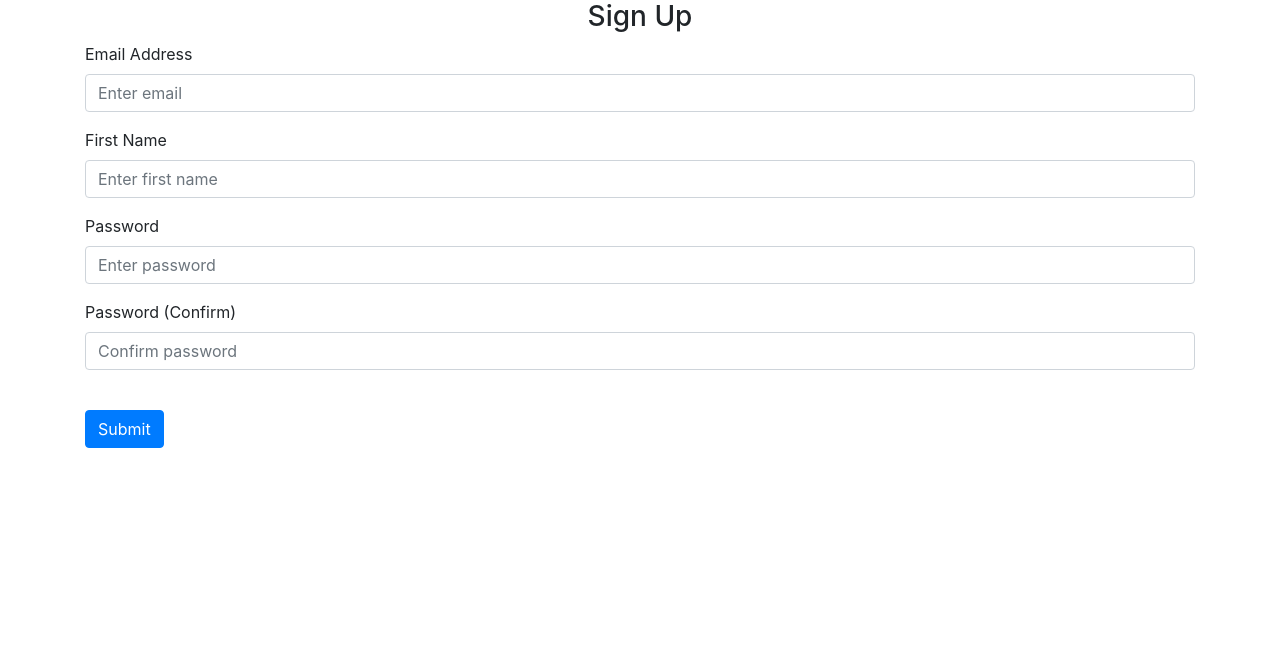
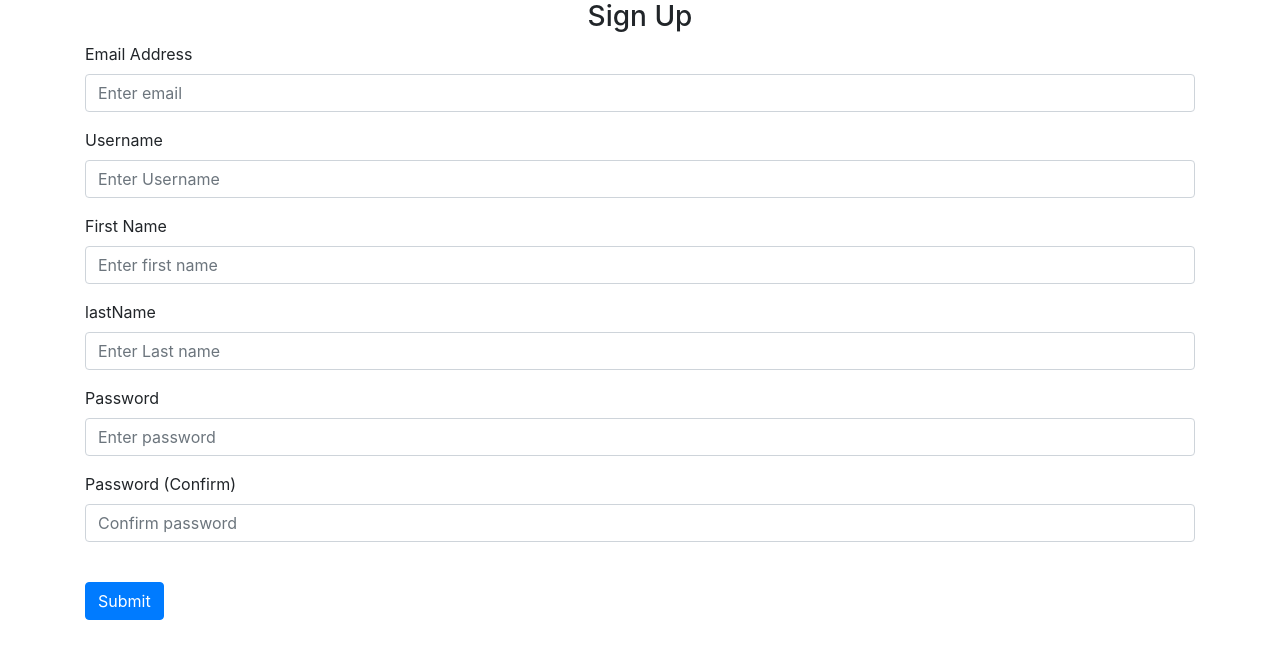
Before and after one commit to eddiephelanfortyfive/RestartedMiniProjectBlock3, a Flask app: page /sign-up in a window 1280 px wide. Shown: the part 56-715 px from the top of the page. Run offline with Flask 3, Linux system fonts and the light colour scheme; some libraries are stand-ins or nearby versions.

Commit message:
added different user types and changed the homepage for each.

```diff
--- a/Website/Templates/sign_up.html
+++ b/Website/Templates/sign_up.html
@@ -12,6 +12,16 @@
                     placeholder="Enter email">
         </div>
 
+        <div class="form-group">
+            <label for="username">Username</label>
+            <input
+                    type="text"
+                    class="form-control"
+                    id="username"
+                    name="username"
+                    placeholder="Enter Username">
+        </div>
+
     <div class="form-group">
             <label for="firstName">First Name</label>
             <input
@@ -20,6 +30,16 @@
                     id="firstName"
                     name="firstName"
                     placeholder="Enter first name">
+        </div>
+
+         <div class="form-group">
+            <label for="lastName">lastName</label>
+            <input
+                    type="text"
+                    class="form-control"
+                    id="lastName"
+                    name="lastName"
+                    placeholder="Enter Last name">
         </div>
 
     <div class="form-group">
--- a/Website/__init__.py
+++ b/Website/__init__.py
@@ -45,7 +45,7 @@ def create_database(app):
     with app.app_context():
         if not path.exists('Website/' + DB_NAME):
             # next line allows you to delete database and start fresh
-            # db.drop_all()
+            db.drop_all()
             db.create_all()
             # prints out database created successfully
             print('Database created successfully!')
--- a/Website/auth.py
+++ b/Website/auth.py
@@ -4,7 +4,7 @@ from .models import User
 from werkzeug.security import generate_password_hash, check_password_hash
 auth = Blueprint('auth', __name__)
 from flask_login import login_user, login_required, logout_user, current_user
-
+from flask import session
 
 @auth.route('/login', methods=['GET', 'POST'])
 def login():
@@ -34,12 +34,19 @@ def logout():
 
 
 @auth.route('/sign-up', methods=['GET', 'POST'])
-def register():
+def sign_up():
     if request.method == 'POST':
         email = request.form.get('email')
         first_name = request.form.get('firstName')
+        last_name = request.form.get('lastName')
         password1 = request.form.get('password1')
         password2 = request.form.get('password2')
+
+        users_count = User.query.count()
+        if users_count == 0:
+            user_type = 'admin'
+        else:
+            user_type = 'pending'
 
         user = User.query.filter_by(email=email).first()
         if user:
@@ -51,6 +58,9 @@ def register():
         elif len(first_name) < 2:
             flash('First name must be greater than 1 characters.', category='error')
 
+        elif len(last_name) < 2:
+            flash('Last name must be greater than 1 characters.', category='error')
+
         elif password1 != password2:
             flash('Passwords don\'t match.', category='error')
 
@@ -58,10 +68,11 @@ def register():
             flash('Password must be at least 7 characters', category='error')
 
         else:
-            new_user = User(email=email, first_name=first_name, password=generate_password_hash(
-                password1, method='pbkdf2:sha256'))
+            new_user = User(email=email, first_name=first_name,last_name=last_name, password=generate_password_hash(
+                password1, method='pbkdf2:sha256'), user_type=user_type)
             db.session.add(new_user)
             db.session.commit()
+
             # logs in user after they create their account , might want to change to pending
             # login_user(user, remember=True)
             flash('Account created', category='success')
--- a/Website/models.py
+++ b/Website/models.py
@@ -11,7 +11,6 @@ class Note (db.Model):
     # if you want to get the columns from another table you use .whatever (user.email, user.password)
 class User(db.Model, UserMixin):
     id = db.Column(db.Integer, primary_key=True)
-    username = db.Column(db.String(50), unique=True)
     email = db.Column(db.String(150), unique=True, nullable=False)
     password = db.Column(db.String(150), nullable=False)
     first_name = db.Column(db.String(150), nullable=False)
```
Also changed, not shown: Website/Templates/home.html (+33 -2 lines).
